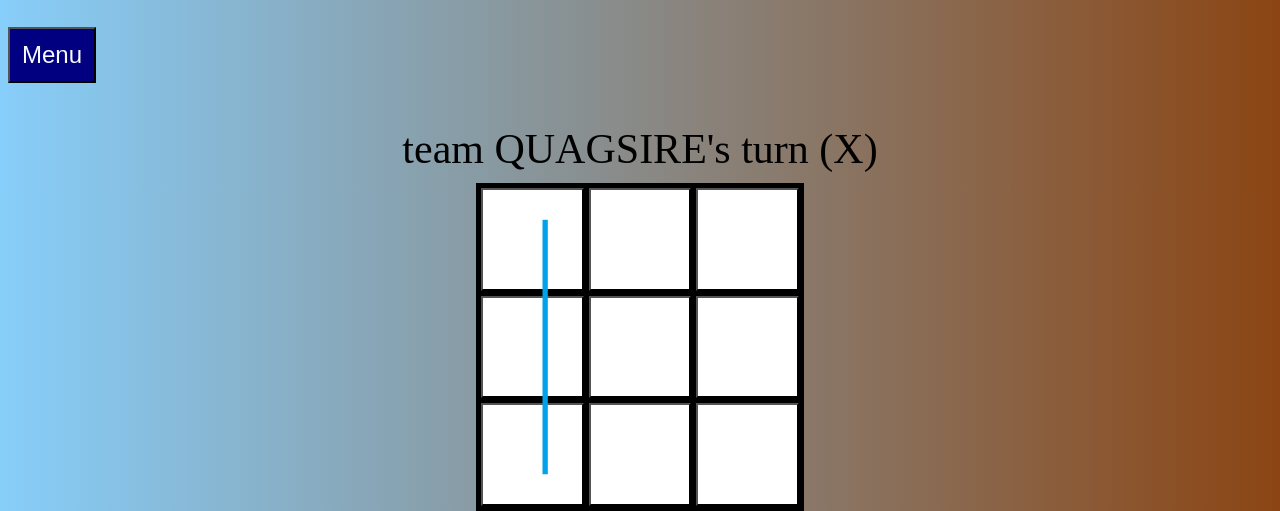
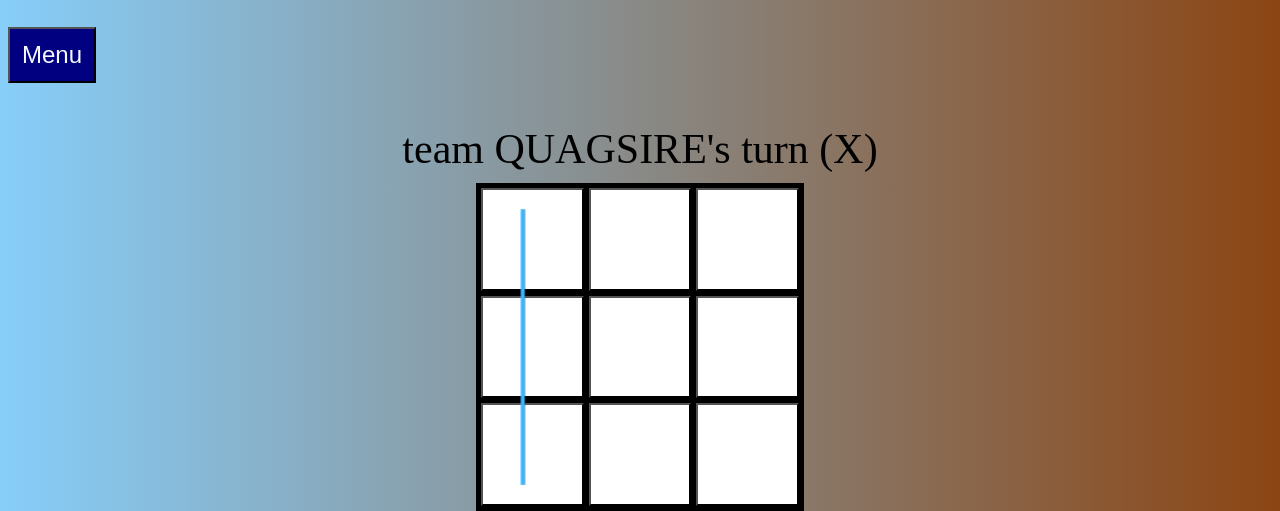
Before and after one commit to chspur/spis23-PROJECT-Alex-Peter, a Flask app: page / in a window 1280 px wide. Shown: the part 402-913 px from the top of the page. Run offline with Flask 3, Linux system fonts and the light colour scheme.

Commit message:
Co-authored-by: petruswagnavian <petruswagnavian@users.noreply.github.com>

```diff
--- a/templates/index.html
+++ b/templates/index.html
@@ -50,7 +50,7 @@
                 <button class="tic-tac-button"> </button>
                 <button class="tic-tac-button"> </button>
                 <button class="tic-tac-button"> </button>
-                <img class="win-line" src="{{ url_for('static', filename='leftline.png') }}" alt="">
+                <img class="win-line" src="{{ url_for('static', filename='leftlinev2.png') }}" alt="">
             </div>
         </div>
 
```
Also changed, not shown: static/leftlinev2.png (renamed from static/LEFT LINE V2.png).
